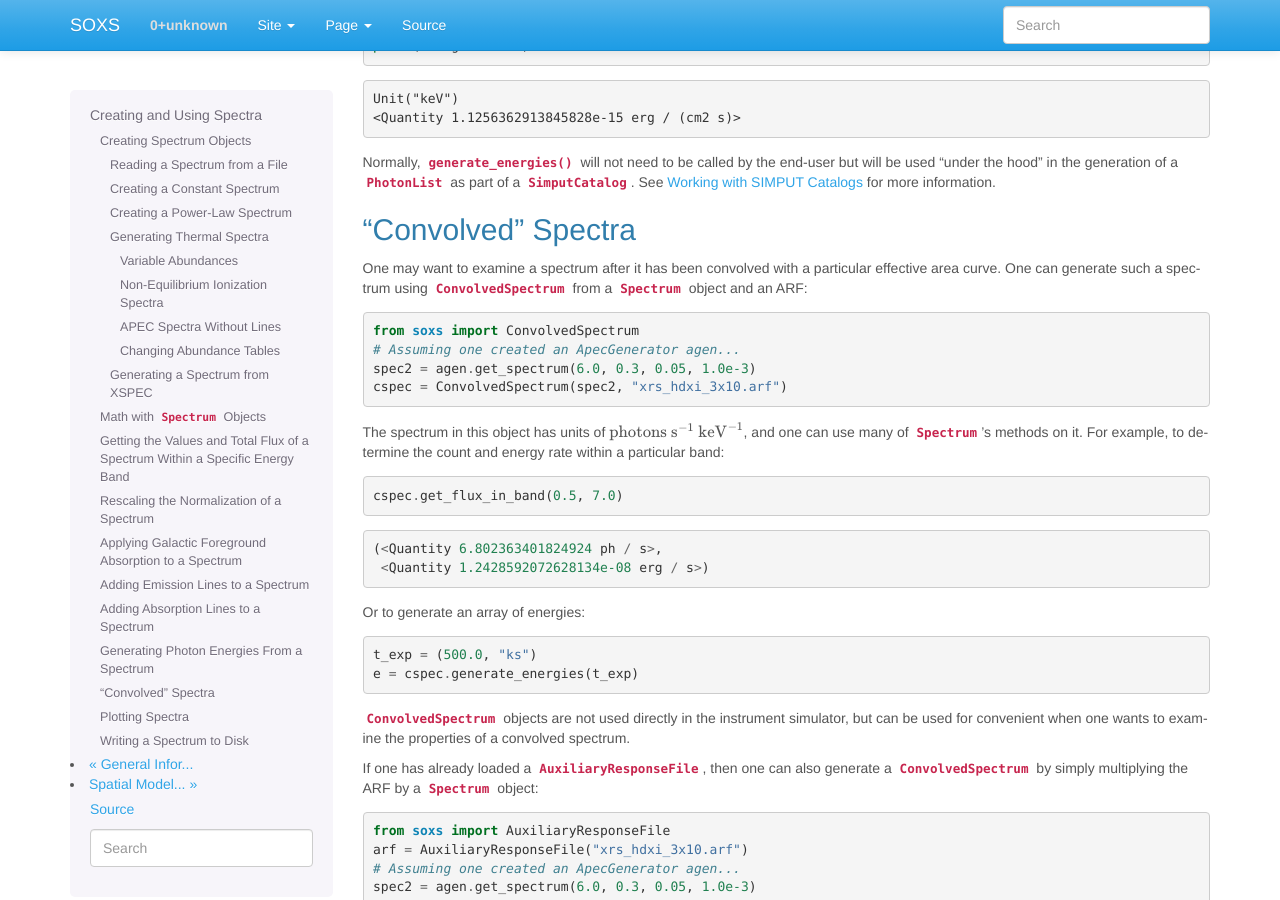
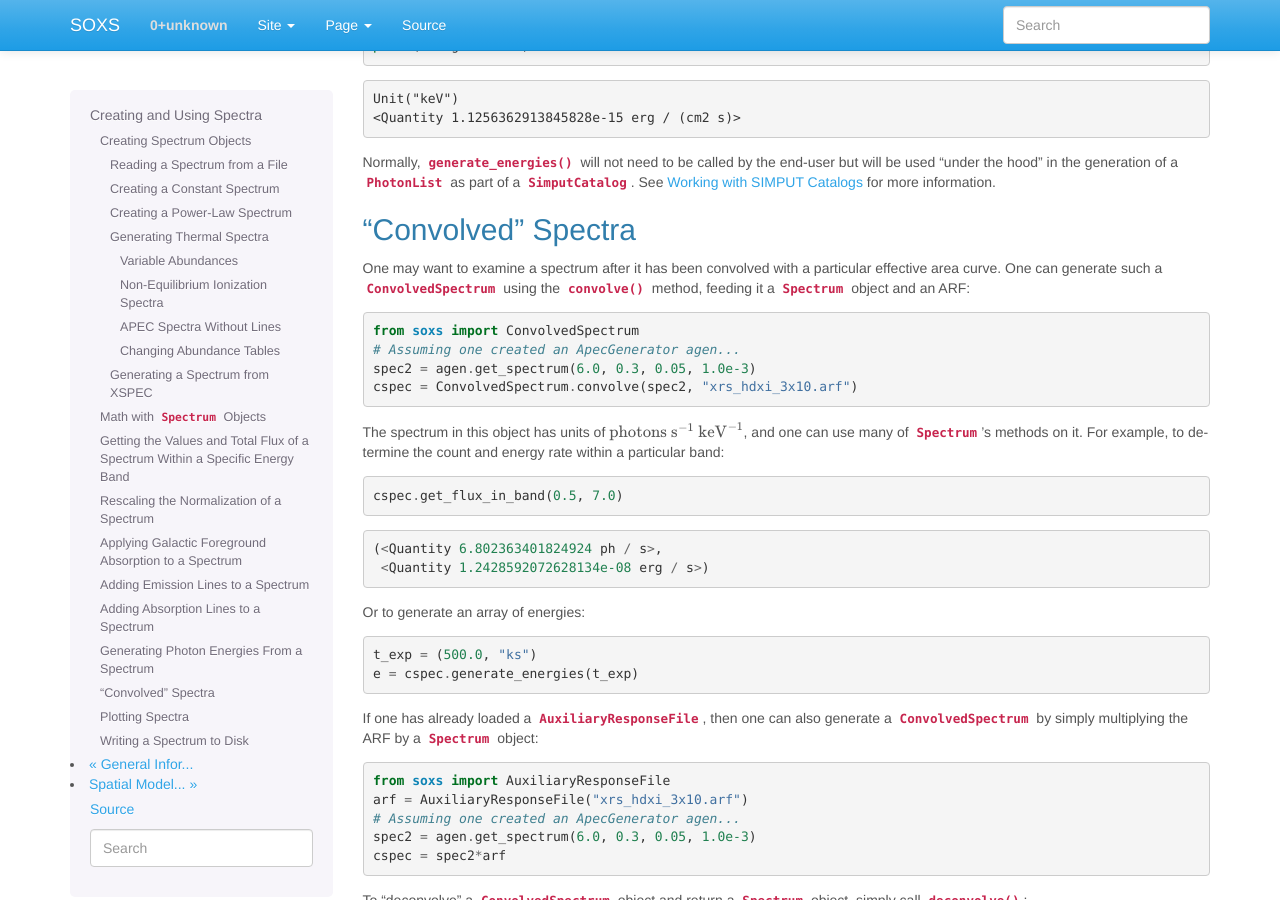
Before and after one commit to lynx-x-ray-observatory/soxs, a Sphinx documentation site: the page built from doc/source/users_guide/spectra.rst, in a window 1280 px wide and 900 px high, scrolled down 8119 px. Built offline with Sphinx 7.4.7, drawn with Linux system fonts in a browser that asks for light colours.

Commit message:
Some doc improvements

```diff
--- a/doc/source/users_guide/spectra.rst
+++ b/doc/source/users_guide/spectra.rst
@@ -611,16 +611,17 @@
 -------------------
 
 One may want to examine a spectrum after it has been convolved with a particular
-effective area curve. One can generate such a spectrum using
-:class:`~soxs.spectra.ConvolvedSpectrum` from a :class:`~soxs.spectra.Spectrum`
-object and an ARF:
+effective area curve. One can generate such a
+:class:`~soxs.spectra.ConvolvedSpectrum` using the
+:meth:`~soxs.spectra.ConvolvedSpectrum.convolve` method, feeding it a
+:class:`~soxs.spectra.Spectrum` object and an ARF:
 
 .. code-block:: python
 
     from soxs import ConvolvedSpectrum
     # Assuming one created an ApecGenerator agen...
     spec2 = agen.get_spectrum(6.0, 0.3, 0.05, 1.0e-3)
-    cspec = ConvolvedSpectrum(spec2, "xrs_hdxi_3x10.arf")
+    cspec = ConvolvedSpectrum.convolve(spec2, "xrs_hdxi_3x10.arf")
 
 The spectrum in this object has units of
 :math:`{\rm photons}~{\rm s}^{-1}~{\rm keV}^{-1}`, and one can use many of
@@ -642,10 +643,6 @@
 
     t_exp = (500.0, "ks")
     e = cspec.generate_energies(t_exp)
-
-:class:`~soxs.spectra.ConvolvedSpectrum` objects are not used directly in the
-instrument simulator, but can be used for convenient when one wants to examine
-the properties of a convolved spectrum.
 
 If one has already loaded a :class:`~soxs.instrument.AuxiliaryResponseFile`,
 then one can also generate a :class:`~soxs.spectra.ConvolvedSpectrum` by simply
```
Also changed, not shown: doc/source/cookbook/Two_Clusters.ipynb.
